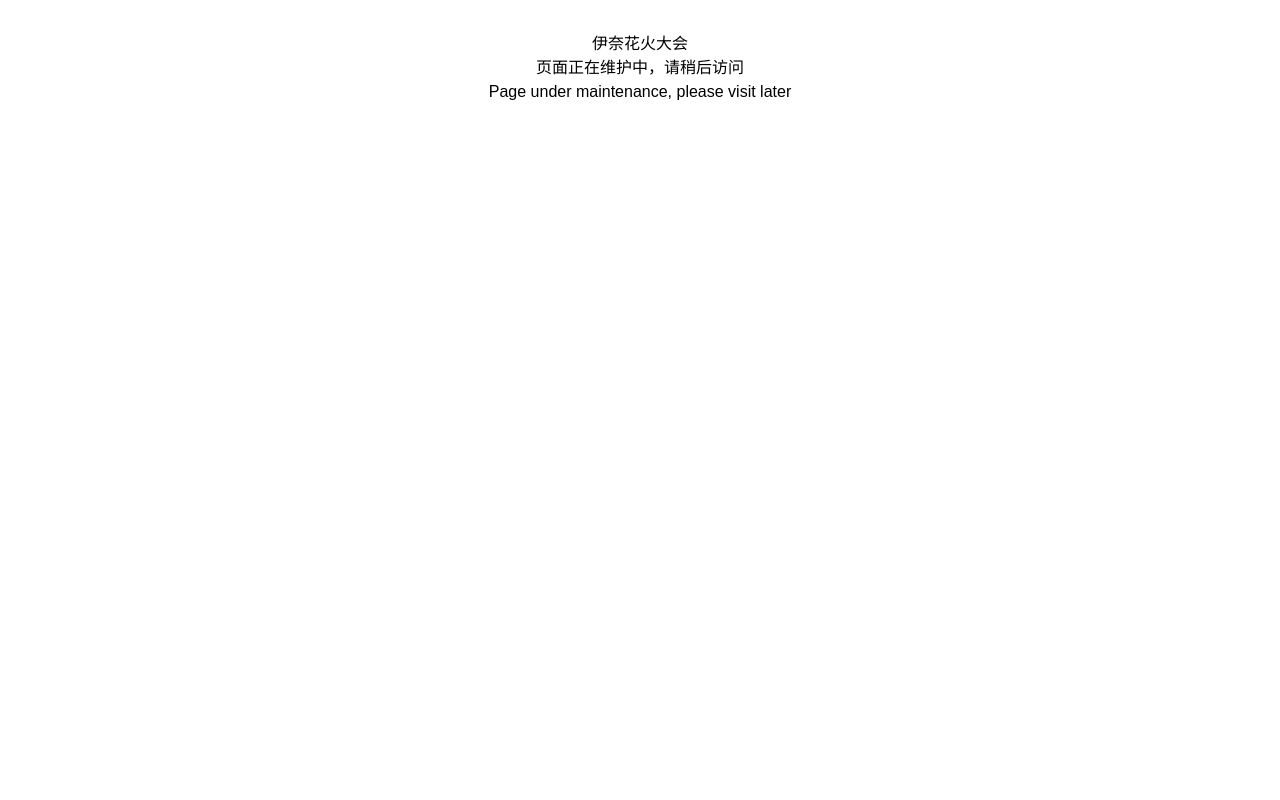
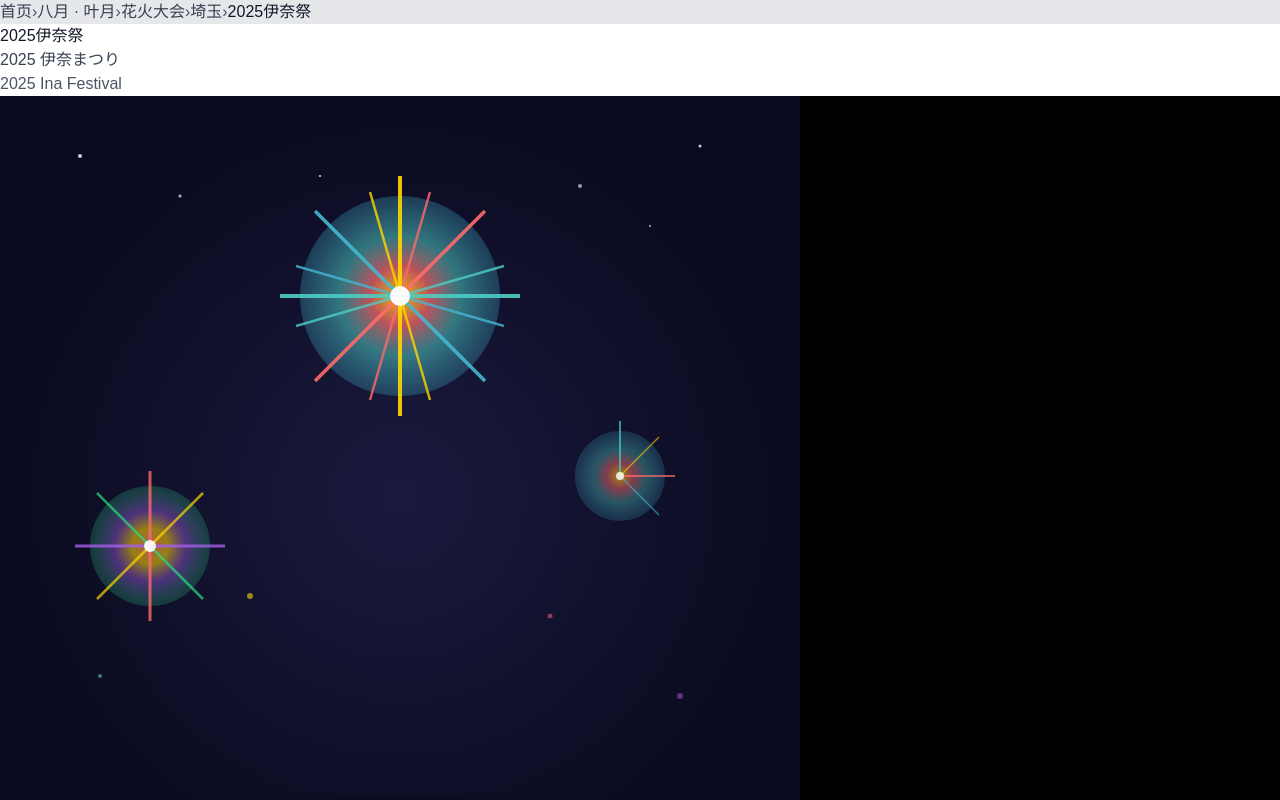
Before and after one commit to gakukinn/tokyo-seasonal-guide, a Next.js app: page /august/hanabi/saitama/ina in a window 1280 px wide. Shown: the top 800 px of the page. Built offline with nearby package versions, Linux system fonts and the light colour scheme.

Commit message:
修复板桥区和伊奈花火页面 - 将占位符页面替换为真实数据模板

```diff
--- a/src/app/august/hanabi/saitama/ina/page.tsx
+++ b/src/app/august/hanabi/saitama/ina/page.tsx
@@ -1,23 +1,23 @@
 /**
- * 第五层页面 - ina完整详情信息，包含交通、观赏、历史等
+ * 第五层页面 - 伊奈花火大会详情
  * @layer 五层 (Detail Layer)
  * @month 8月
  * @region 埼玉
  * @event ina
  * @type 花火详情页面
  * @path /august/hanabi/saitama/ina
- * @description ina完整详情信息，包含交通、观赏、历史等
+ * @description 伊奈花火大会完整详情信息，包含交通、观赏、历史等
  */
 'use client';
 
-import React from 'react';
+import HanabiDetailTemplate from '@/components/HanabiDetailTemplate';
+import { inaHanabiData } from '@/data/level5-august-ina-hanabi';
 
 export default function InaHanabiPage() {
   return (
-    <div style={{ padding: '2rem', textAlign: 'center' }}>
-      <h1>伊奈花火大会</h1>
-      <p>页面正在维护中，请稍后访问</p>
-      <p>Page under maintenance, please visit later</p>
-    </div>
+    <HanabiDetailTemplate
+      data={inaHanabiData}
+      regionKey="saitama"
+    />
   );
 }
```
Also changed, not shown: src/app/august/hanabi/tokyo/itabashi/page.tsx (+8 -8 lines).
